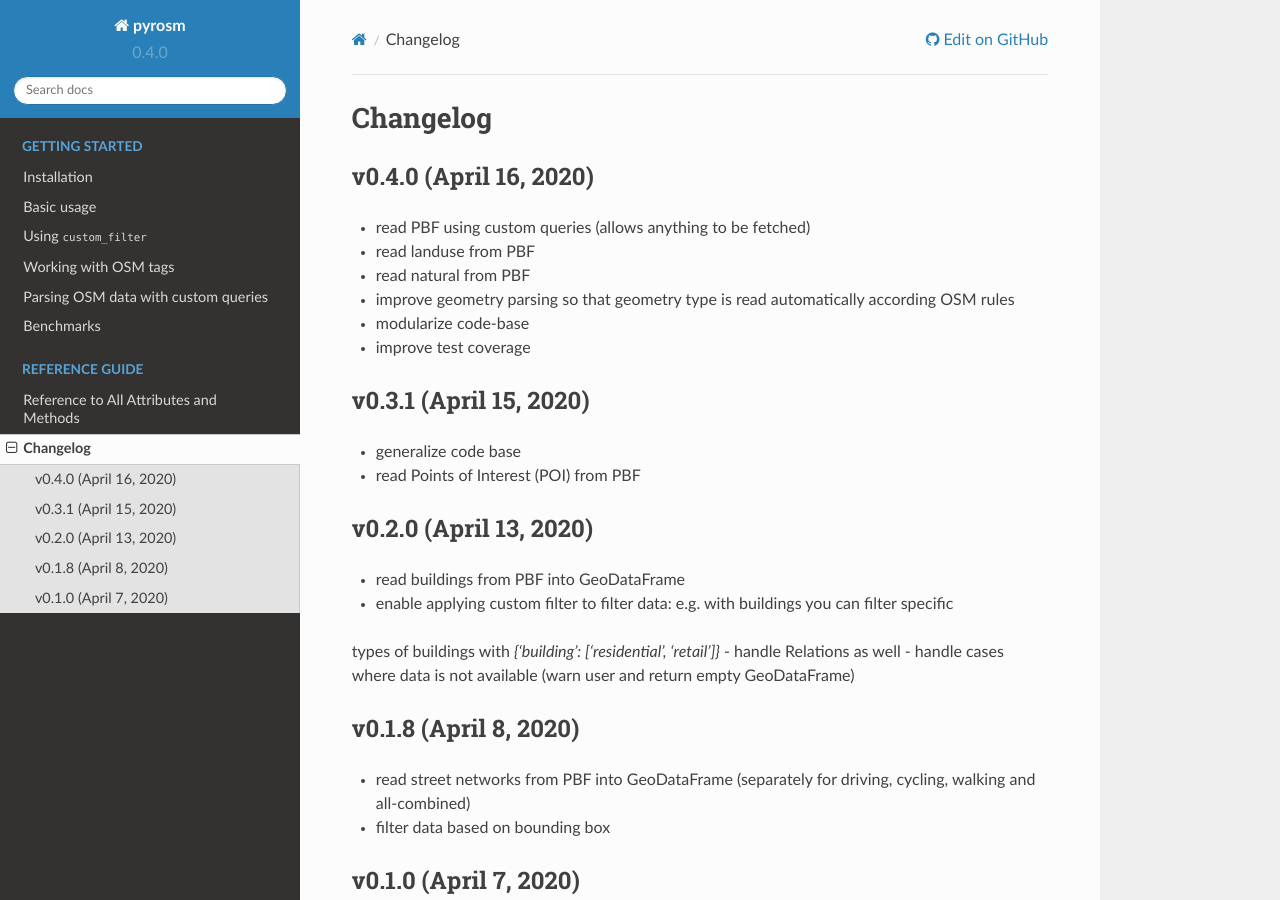
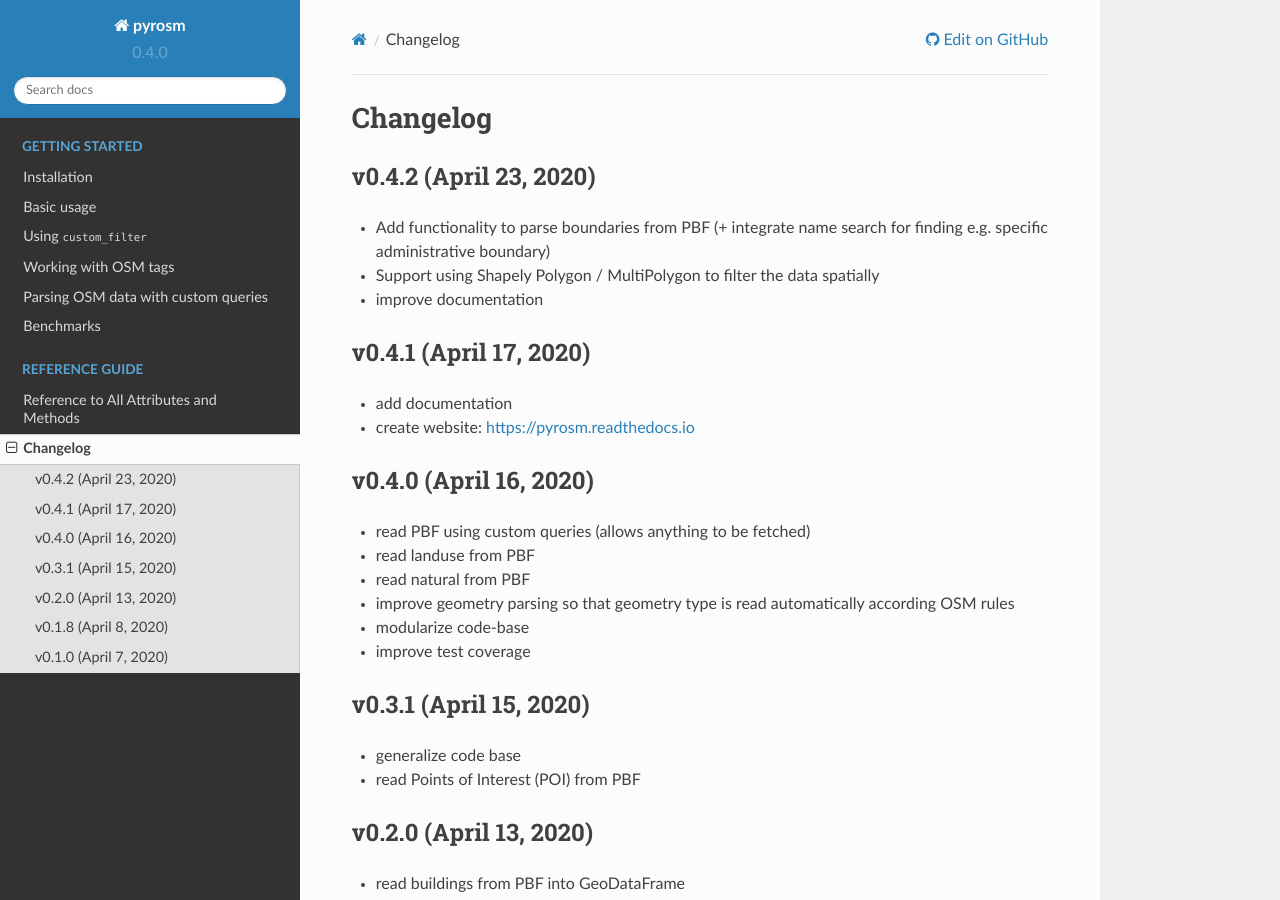
Before and after one commit to pyrosm/pyrosm, a Sphinx documentation site: the page built from docs/changelog.rst, in a window 1280 px wide and 900 px high. Built offline with Sphinx 7.4.7 and the Read the Docs theme 2.0.0, drawn with Linux system fonts in a browser that asks for light colours.

Commit message:
Update changelog

```diff
--- a/docs/changelog.rst
+++ b/docs/changelog.rst
@@ -1,5 +1,18 @@
 Changelog
 =========
+
+v0.4.2 (April 23, 2020)
+-----------------------
+
+- Add functionality to parse boundaries from PBF (+ integrate name search for finding e.g. specific administrative boundary)
+- Support using Shapely Polygon / MultiPolygon to filter the data spatially
+- improve documentation
+
+v0.4.1 (April 17, 2020)
+-----------------------
+
+- add documentation
+- create website: https://pyrosm.readthedocs.io
 
 v0.4.0 (April 16, 2020)
 -----------------------
```
Also changed, not shown: CHANGELOG.md (+13 -0 lines).
